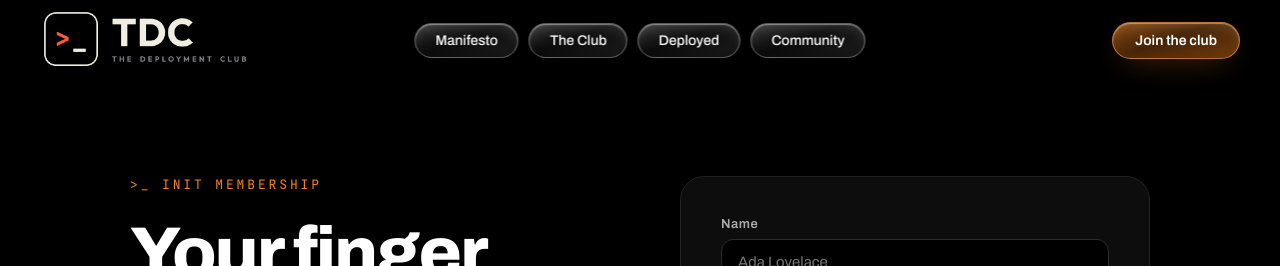
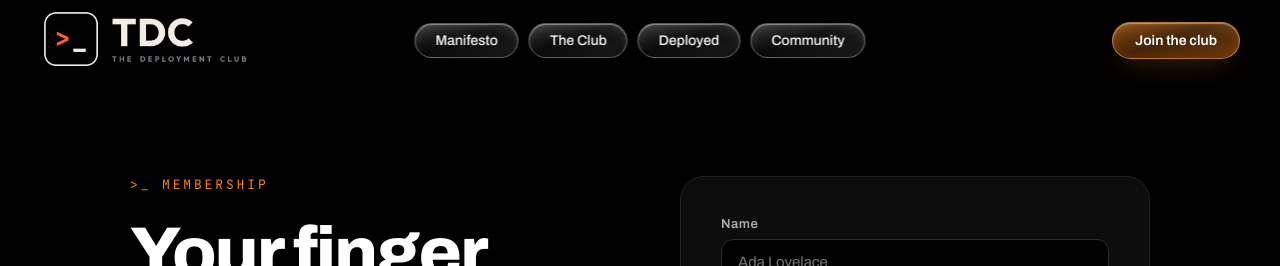
Before and after one commit to Moosetalent/TDC-site, a Next.js app: page /join in a window 1280 px wide. Shown: the top 266 px of the page. Built offline with nearby package versions, Linux system fonts and the light colour scheme.

Commit message:
memb page update

```diff
--- a/app/join/page.tsx
+++ b/app/join/page.tsx
@@ -21,7 +21,7 @@ export default function Join() {
 
       <main className="join">
         <div className="join__intro">
-          <div className="join__eyebrow">&gt;_ init membership</div>
+          <div className="join__eyebrow">&gt;_ membership</div>
           <h1 className="join__title">
             Your finger is already on the <span className="accent">key</span>.
           </h1>
```
Also changed, not shown: Claude outputs/hero-keys-row.png (added).
